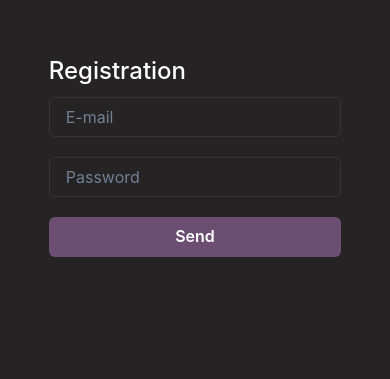
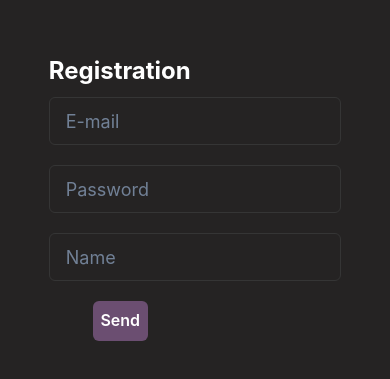
Before and after one commit to WilliamKSilva/tasks_manager, a React (Vite) app in the folder client/: page /register in a window 390 px wide. Shown: the part 107-486 px from the top of the page. Built offline with nearby package versions, Linux system fonts and the light colour scheme.

Commit message:
feat: finish home and login screens with responsiviness

```diff
--- a/client/src/components/Button/index.tsx
+++ b/client/src/components/Button/index.tsx
@@ -11,10 +11,10 @@ export function ButtonDefault({ title, onClick, type }: ButtonProps) {
     <Button
       onClick={() => onClick()}
       bg="primary"
-      size="md"
+      size={{base: 'md', lg: 'lg'}}
       color="white"
       borderRadius="md"
-      w="full"
+      w="27%"
       type={type}
     >
       {title}
--- a/client/src/components/Header/index.tsx
+++ b/client/src/components/Header/index.tsx
@@ -9,7 +9,7 @@ export function Header() {
       w="100%"
       borderBottom="1px"
       borderColor="elevation"
-      padding={5}
+      padding={4}
     >
       <Flex justify="space-between" align="center">
         <Text color="white" fontWeight="bold">Your Daily Tasks</Text>
--- a/client/src/components/Input/index.tsx
+++ b/client/src/components/Input/index.tsx
@@ -1,6 +1,9 @@
 import { Input as ChakraInput, InputProps as ChakraInputProps } from "@chakra-ui/react";
+import { ForwardRefRenderFunction } from "react";
 
-export const Input = ({ ...rest }: ChakraInputProps) => {
+interface InputProps extends ChakraInputProps {}
+
+export const Input: ForwardRefRenderFunction<HTMLInputElement, InputProps> = ({ ...rest }, ref: any) => {
   return (
     <>
       <ChakraInput
@@ -9,6 +12,7 @@ export const Input = ({ ...rest }: ChakraInputProps) => {
         _hover={{
           filter: 'brightness(0.9)'
         }}
+        ref={ref}
         {...rest}
       />
     </>
--- a/client/src/pages/Home/index.tsx
+++ b/client/src/pages/Home/index.tsx
@@ -1,11 +1,13 @@
-import { Box } from "@chakra-ui/react";
+import { Box, Flex } from "@chakra-ui/react";
 import { Header } from "../../components/Header";
 
 
 export default function Home() {
   return (
     <Box w="100vw" h="100vh" bg="background">
-      <Header />
+      <Flex w="100%" justify="center">
+        <Header />
+      </Flex>
     </Box>
   )
 }
--- a/client/src/pages/Login/index.tsx
+++ b/client/src/pages/Login/index.tsx
@@ -1,37 +1,50 @@
 import { Box, Flex, FormControl, FormHelperText, FormLabel, Icon, Input, Link, VStack } from "@chakra-ui/react";
+import { useForm } from "react-hook-form";
 import { GiBookCover } from 'react-icons/gi';
 import { ButtonDefault } from "../../components/Button";
-
+import { useLogin } from "./useLogin";
 
 export default function Login() {
+  const { register, handleSubmit } = useForm();
+  const { onLogin } = useLogin();
+
   return (
    <Flex justify="center" bg="background" w="100vw" h="100vh">
-     <Box w="75%" marginTop={40}>
-      <FormControl as="form">
+     <Box marginTop={40} w={{base: '65%', md: '45%', lg: '40%', xl: '32%'}}>
+      <FormControl as="form" onSubmit={handleSubmit(onLogin)}>
         <VStack spacing={5}>
           <Flex as="section" align="center" justify="space-around">
-            <FormLabel color="white" fontWeight="bold" fontSize="3xl">
+            <FormLabel color="white" fontWeight="bold" fontSize={{base: '2xl', lg: '4xl'}}>
               Tasks Manager
             </FormLabel>
             <Icon as={GiBookCover} color="primary" w={10} h={10} />
           </Flex>
           <Input
             placeholder="E-mail"
+            id="email"
+            p={{lg: 7}}
+            size="lg"
             color="white"
             borderColor="elevation"
             focusBorderColor="primary"
             _hover={{
               filter: 'brightness(0.9)'
             }}
+            {...register('email')}
           />
           <Input
             placeholder="Password"
+            id="password"
+            p={{lg: 7}}
+            size="lg"
             color="white"
             borderColor="elevation"
             focusBorderColor="primary"
+            type="password"
             _hover={{
               filter: 'brightness(0.9)'
             }}
+            {...register('password')}
           />
           <ButtonDefault
             title="LogIn"
@@ -39,8 +52,8 @@ export default function Login() {
             type="submit"
           />
         </VStack>
-        <FormHelperText>Don't have an account?</FormHelperText>
-        <Link href="/register" color="pink.700" textDecor="underline">Register</Link>
+        <FormHelperText fontSize={{base: '1rem', md: '1.2rem'}}>Don't have an account?</FormHelperText>
+        <Link fontSize={{lg: '1.1rem'}} href="/register" color="pink.700" textDecor="underline">Register</Link>
       </FormControl>
      </Box>
    </Flex>
--- /dev/null
+++ b/client/src/pages/Login/useLogin.ts
@@ -0,0 +1,34 @@
+import axios from "axios";
+import { useNavigate } from "react-router-dom";
+
+type handleRegisterData = {
+  email: string;
+  password: string;
+}
+
+export function useLogin() {
+  const navigate = useNavigate();
+
+  async function onLogin({ email, password }: handleRegisterData) {
+
+    try {
+      const response = await axios.post('http://localhost:3333/authenticate', {
+        email,
+        password
+      }, {
+        headers: {
+          'Access-Control-Allow-Origin': '*'
+        }
+      })
+
+      localStorage.setItem('access_token', response.data);
+      navigate('/home');
+    } catch(error) {
+      console.log(error);
+    }
+  }
+
+  return {
+    onLogin
+  }
+}
--- a/client/src/pages/Register/index.tsx
+++ b/client/src/pages/Register/index.tsx
@@ -1,9 +1,7 @@
 import { Box, Flex, FormControl, FormLabel, VStack, Input as ChakraInput } from "@chakra-ui/react";
 import { useForm } from "react-hook-form";
 import { ButtonDefault } from "../../components/Button";
-import { Input } from "../../components/Input";
 import { useRegister } from "./useRegister";
-
 
 export default function Register() {
   const { handleSubmit, register } = useForm();
@@ -11,12 +9,14 @@ export default function Register() {
 
   return (
     <Flex w="100vw" h="100vh" justify="center" bg="background">
-      <Box w="75%" marginTop={40}>
-        <FormLabel color="white" fontSize="2xl">Registration</FormLabel>
+      <Box w={{base: '75%', md: '60%', lg: '40%', xl: '20%'}} marginTop={40}>
+        <FormLabel color="white" fontWeight="bold" fontSize={{base: '2xl', lg: '4xl'}}>Registration</FormLabel>
         <FormControl as="form" onSubmit={handleSubmit(onRegister)}>
           <VStack spacing={5}>
-          <Input
+          <ChakraInput
             placeholder="E-mail" borderColor="elevation"
+            p={{lg: 7}}
+            size="lg"
             color="white"
             focusBorderColor="primary"
             _hover={{
@@ -24,8 +24,10 @@ export default function Register() {
             }}
             {...register('email')}
           />
-          <Input
+          <ChakraInput
             placeholder="Password" borderColor="elevation"
+            p={{lg: 7}}
+            size="lg"
             color="white"
             focusBorderColor="primary"
             _hover={{
@@ -33,7 +35,20 @@ export default function Register() {
             }}
             {...register('password')}
           />
-          <ButtonDefault type="submit" title="Send" onClick={() => console.log('teste')} />
+          <ChakraInput
+            placeholder="Name" borderColor="elevation"
+            p={{lg: 7}}
+            size="lg"
+            color="white"
+            focusBorderColor="primary"
+            _hover={{
+              filter: 'brightness(0.9)'
+            }}
+            {...register('name')}
+          />
+          <Box w={{base: '70%'}}>
+            <ButtonDefault type="submit" title="Send" onClick={() => console.log('teste')} />
+          </Box>
           </VStack>
         </FormControl>
       </Box>
--- a/client/src/routes/index.tsx
+++ b/client/src/routes/index.tsx
@@ -6,9 +6,8 @@ import Register from "../pages/Register";
 export default function Router() {
   return (
     <Routes>
-      <Route path="/" element={<Login />}>
-
-      </Route>
+      <Route path="/" element={<Login />} />
+      <Route path="/home" element={<Home />} />
       <Route path="/register" element={<Register />} />
     </Routes>
   )
```
